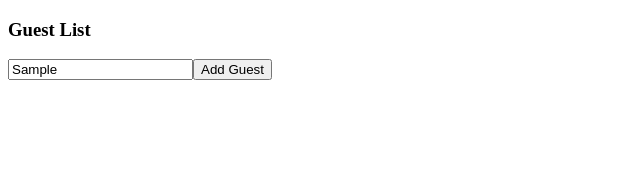
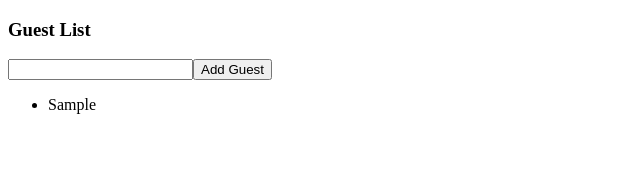
Before and after one commit to mbudzanowska/rts, a React (Create React App) app: page / in a window 1280 px wide. Both pictures are taken after typing "Sample" into the empty fields and a click on the button "Add Guest". Shown: the top 186 px of the page, without its empty margins (0-640 px from the left). Built offline with nearby package versions, Linux system fonts and the light colour scheme.

Commit message:
guest list component example

```diff
--- a/src/state/GuestList.tsx
+++ b/src/state/GuestList.tsx
@@ -2,12 +2,23 @@ import { useState } from "react";
 
 const GuestList: React.FC = () => {
   const [name, setName] = useState("");
+  const [guests, setGuests] = useState<string[]>([]);
+
+  const onClick = () => {
+    setGuests([...guests, name]);
+    setName("");
+  };
 
   return (
     <div>
       <h3>Guest List</h3>
       <input value={name} onChange={(e) => setName(e.target.value)} />
-      <button>Add Guest</button>
+      <button onClick={onClick}>Add Guest</button>
+      <ul>
+        {guests.map((guest) => (
+          <li key={guest}>{guest}</li>
+        ))}
+      </ul>
     </div>
   );
 };
```
